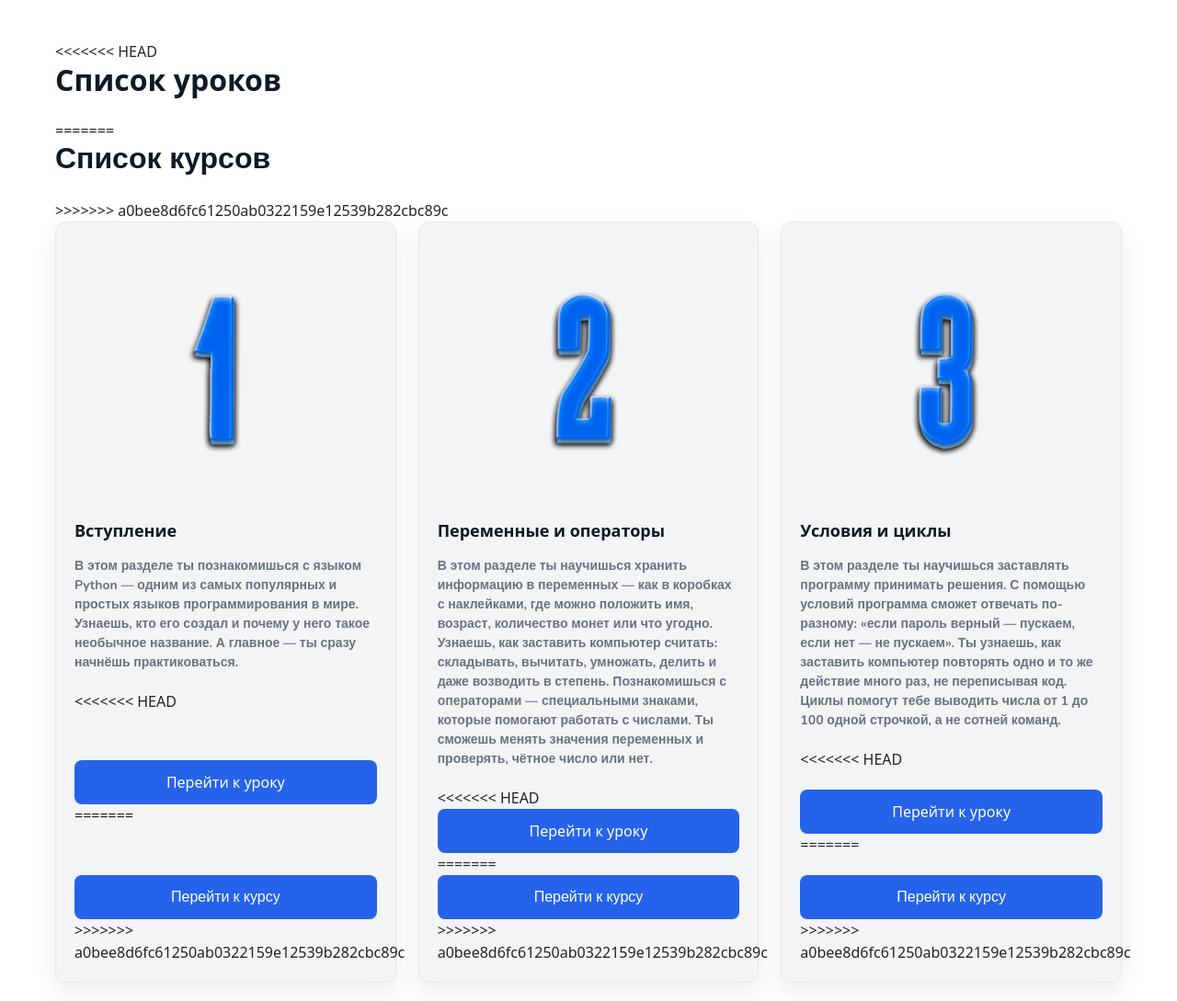
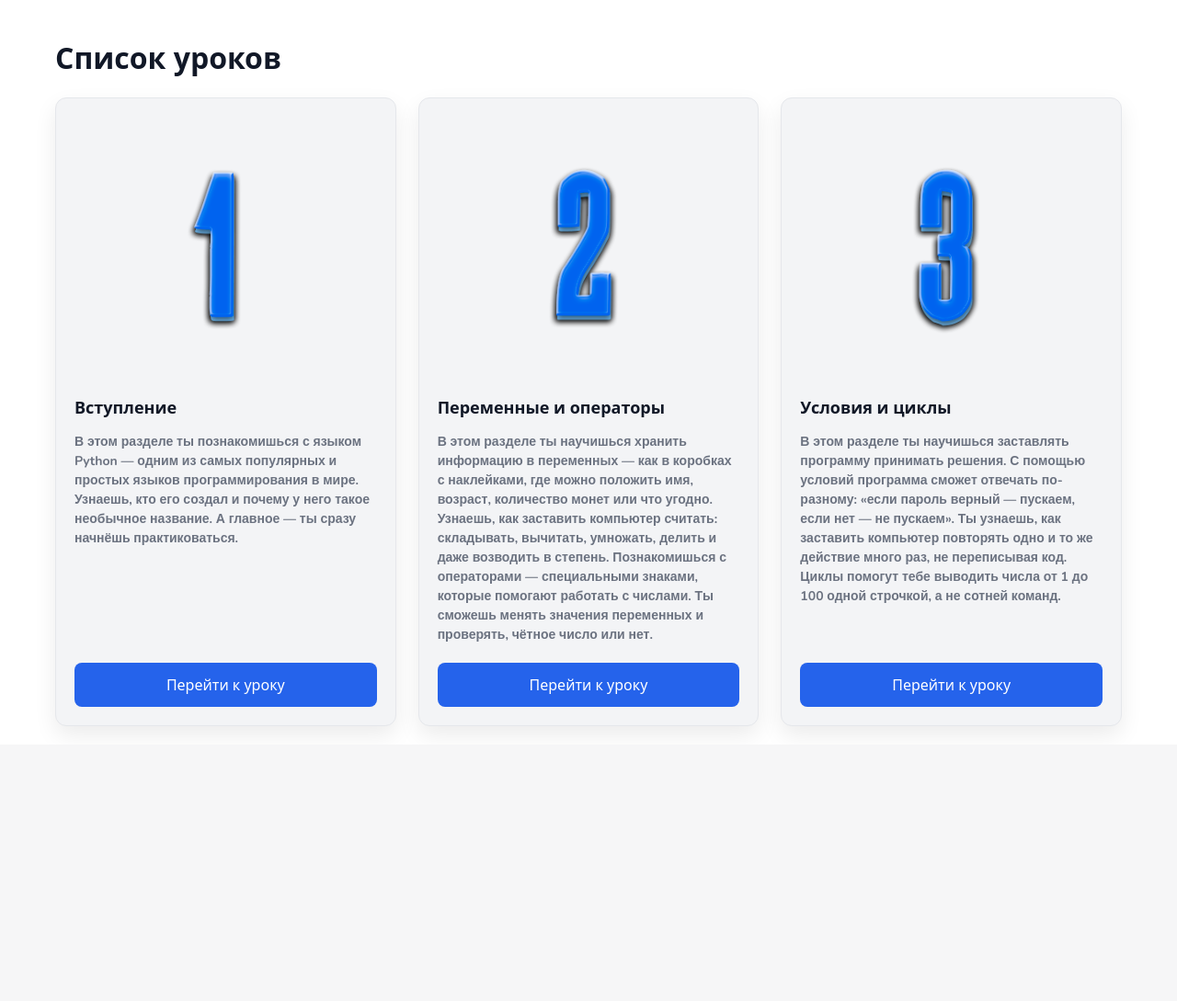
Before and after one commit to AtrLkss/itlingo, a Flask app: page /learn in a window 1280 px wide. Shown: the part 72-1161 px from the top of the page at 92% size. After the commit the page ends 862 px from the top, so only its background shows below. Run offline with Flask 3, Linux system fonts and the light colour scheme; a user stored in the database is signed in.

Commit message:
докоммитил эти шаблоны

```diff
--- a/templates/learn.html
+++ b/templates/learn.html
@@ -29,11 +29,7 @@
 
     {% block body %}
     <main class="dashboard">
-<<<<<<< HEAD
         <h1 class="dashboard__title">Список уроков</h1>
-=======
-        <h1 class="dashboard__title font">Список курсов</h1>
->>>>>>> a0bee8d6fc61250ab0322159e12539b282cbc89c
 
         <div class="dashboard__courses">
             <article class="dashboard__course">
@@ -43,11 +39,7 @@
                 <p class="dashboard__course-description font">В этом разделе ты познакомишься с языком Python — одним из самых популярных и простых языков программирования в мире.
                     Узнаешь, кто его создал и почему у него такое необычное название. А главное — ты сразу начнёшь практиковаться.
                 </p>
-<<<<<<< HEAD
                 <a href="{{ url_for('lesson_page', lesson_slug='lesson-1') }}" class="dashboard__course-link">Перейти к уроку</a>
-=======
-                <a href="/one" class="dashboard__course-link font">Перейти к курсу</a>
->>>>>>> a0bee8d6fc61250ab0322159e12539b282cbc89c
             </article>
             <article class="dashboard__course">
                 <img src="{{ url_for('static', filename='2.png') }}" alt="course2"
@@ -57,11 +49,7 @@
                     Узнаешь, как заставить компьютер считать: складывать, вычитать, умножать, делить и даже возводить в степень. Познакомишься с операторами — специальными знаками, которые помогают работать с числами.
                     Ты сможешь менять значения переменных и проверять, чётное число или нет.
 </p>
-<<<<<<< HEAD
                 <a href="{{ url_for('lesson_page', lesson_slug='lesson-2') }}" class="dashboard__course-link">Перейти к уроку</a>
-=======
-                <a href="/two" class="dashboard__course-link font">Перейти к курсу</a>
->>>>>>> a0bee8d6fc61250ab0322159e12539b282cbc89c
             </article>
             <article class="dashboard__course">
                 <img src="{{ url_for('static', filename='3.png') }}" alt="course3"
@@ -69,11 +57,7 @@
                 <h2 class="dashboard__course-title">Условия и циклы</h2>
                 <p class="dashboard__course-description font">В этом разделе ты научишься заставлять программу принимать решения. С помощью условий программа сможет отвечать по-разному: «если пароль верный — пускаем, если нет — не пускаем».
 Ты узнаешь, как заставить компьютер повторять одно и то же действие много раз, не переписывая код. Циклы помогут тебе выводить числа от 1 до 100 одной строчкой, а не сотней команд.</p>
-<<<<<<< HEAD
                 <a href="{{ url_for('lesson_page', lesson_slug='lesson-3') }}" class="dashboard__course-link">Перейти к уроку</a>
-=======
-                <a href="/three" class="dashboard__course-link font">Перейти к курсу</a>
->>>>>>> a0bee8d6fc61250ab0322159e12539b282cbc89c
             </article>
 
         </div>
```
